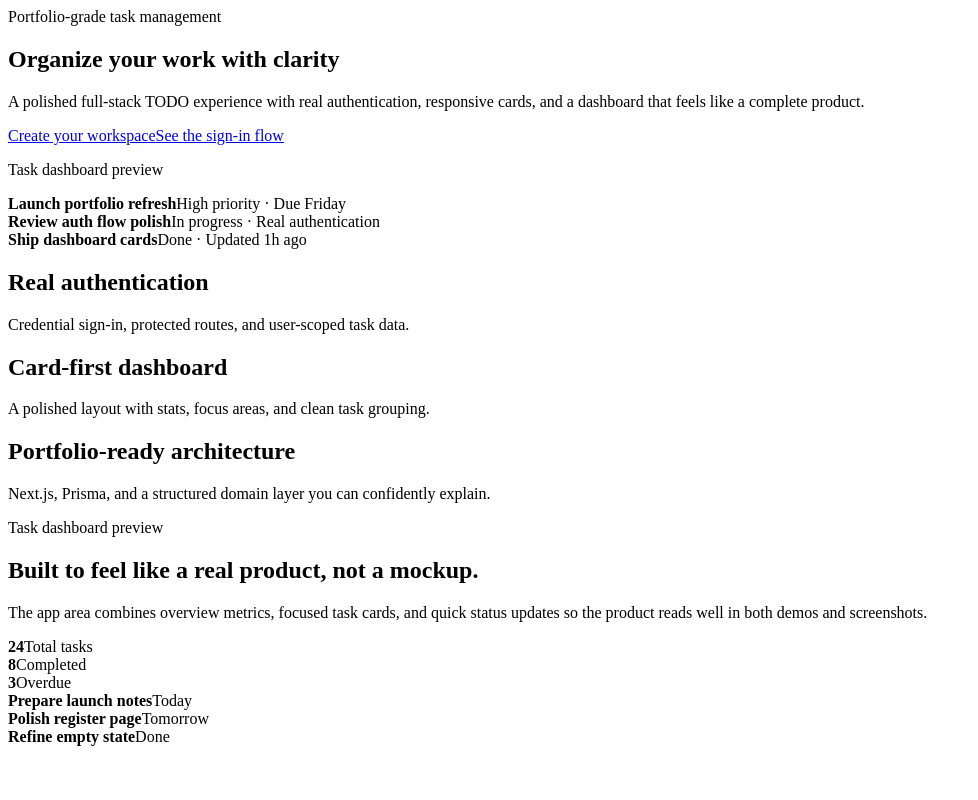
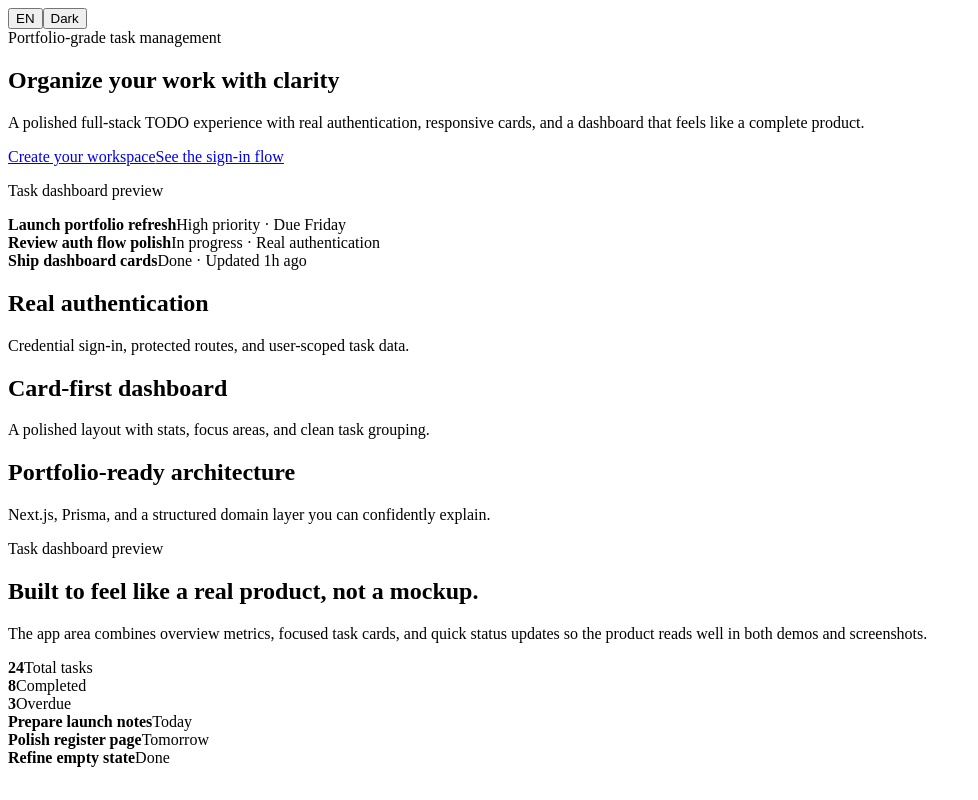
Before and after one commit to Hbisedm/ai-todo, a Next.js app: page / in a window 1280 px wide. Shown: the whole page, without its empty margins (0-978 px from the left). Built offline with nearby package versions, Linux system fonts and the light colour scheme.

Commit message:
feat: add locale and theme controls

```diff
--- a/app/[locale]/(marketing)/page.tsx
+++ b/app/[locale]/(marketing)/page.tsx
@@ -17,8 +17,10 @@ export default async function MarketingPage({
       <SiteHeader
         appName={common('appName')}
         getStartedLabel={common('navigation.getStarted')}
+        languageLabel={common('navigation.language')}
         locale={locale}
         loginLabel={common('navigation.login')}
+        themeLabel={common('navigation.theme')}
       />
       <main>
         <h1>{hero('title')}</h1>
--- a/components/layout/site-header.tsx
+++ b/components/layout/site-header.tsx
@@ -1,17 +1,23 @@
 import Link from 'next/link';
 
-import type { AppLocale } from '@/i18n/routing';
+import { LocaleSwitcher } from '@/components/navigation/locale-switcher';
+import { ThemeSwitcher } from '@/components/navigation/theme-switcher';
+import { locales, type AppLocale } from '@/i18n/routing';
 
 export function SiteHeader({
   locale,
   appName,
   loginLabel,
-  getStartedLabel
+  getStartedLabel,
+  languageLabel,
+  themeLabel
 }: {
   locale: AppLocale;
   appName: string;
   loginLabel: string;
   getStartedLabel: string;
+  languageLabel: string;
+  themeLabel: string;
 }) {
   return (
     <header className="site-header">
@@ -19,6 +25,8 @@ export function SiteHeader({
         {appName}
       </Link>
       <nav aria-label="Primary" className="site-nav">
+        <LocaleSwitcher label={languageLabel} locales={locales} />
+        <ThemeSwitcher label={themeLabel} />
         <Link href={`/${locale}/login`}>{loginLabel}</Link>
         <Link className="cta-link" href={`/${locale}/register`}>
           {getStartedLabel}
--- /dev/null
+++ b/components/navigation/locale-switcher.tsx
@@ -0,0 +1,31 @@
+'use client';
+
+import { useRouter } from 'next/navigation';
+import { useLocale } from 'next-intl';
+
+import type { AppLocale } from '@/i18n/routing';
+
+export function LocaleSwitcher({
+  label,
+  locales
+}: {
+  label: string;
+  locales: readonly AppLocale[];
+}) {
+  const router = useRouter();
+  const locale = useLocale() as AppLocale;
+
+  return (
+    <button
+      aria-label={label}
+      className="ghost-link"
+      onClick={() => {
+        const nextLocale = locales.find((item) => item !== locale) ?? locale;
+        router.push(`/${nextLocale}`);
+      }}
+      type="button"
+    >
+      {locale.toUpperCase()}
+    </button>
+  );
+}
--- /dev/null
+++ b/components/navigation/theme-switcher.tsx
@@ -0,0 +1,20 @@
+'use client';
+
+import { useTheme } from 'next-themes';
+
+export function ThemeSwitcher({ label }: { label: string }) {
+  const { resolvedTheme, setTheme } = useTheme();
+
+  return (
+    <button
+      aria-label={label}
+      className="ghost-link"
+      onClick={() => {
+        setTheme(resolvedTheme === 'light' ? 'dark' : 'light');
+      }}
+      type="button"
+    >
+      {resolvedTheme === 'light' ? 'Light' : 'Dark'}
+    </button>
+  );
+}
--- a/messages/en.json
+++ b/messages/en.json
@@ -3,7 +3,9 @@
     "appName": "TODO Web",
     "navigation": {
       "login": "Log in",
-      "getStarted": "Get started"
+      "getStarted": "Get started",
+      "language": "Language",
+      "theme": "Theme"
     }
   },
   "marketing": {
--- a/messages/zh.json
+++ b/messages/zh.json
@@ -3,7 +3,9 @@
     "appName": "TODO Web",
     "navigation": {
       "login": "登录",
-      "getStarted": "开始使用"
+      "getStarted": "开始使用",
+      "language": "语言",
+      "theme": "主题"
     }
   },
   "marketing": {
```
Also changed, not shown: 1 other file (tests, documents, lock files or other folders).
